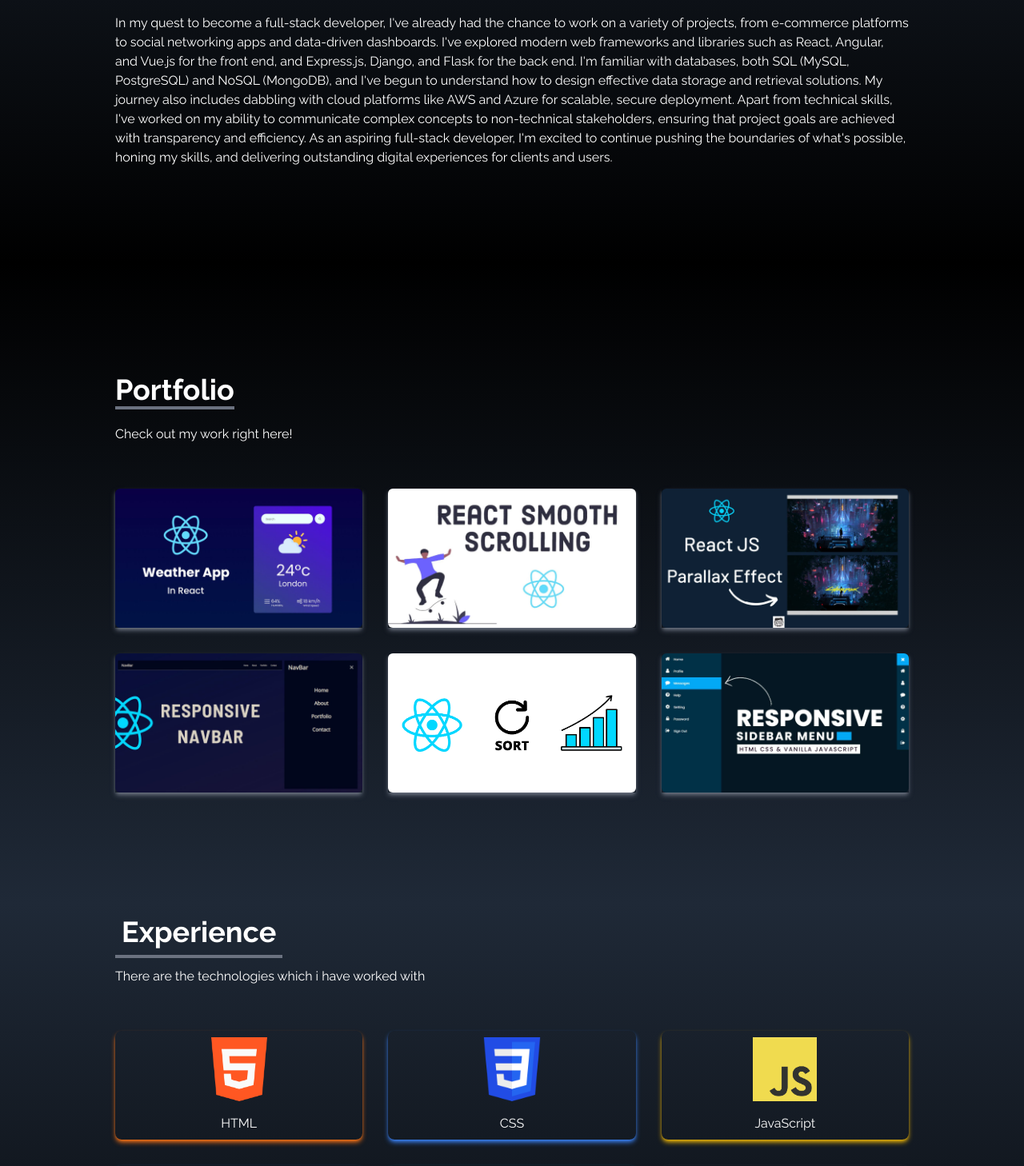
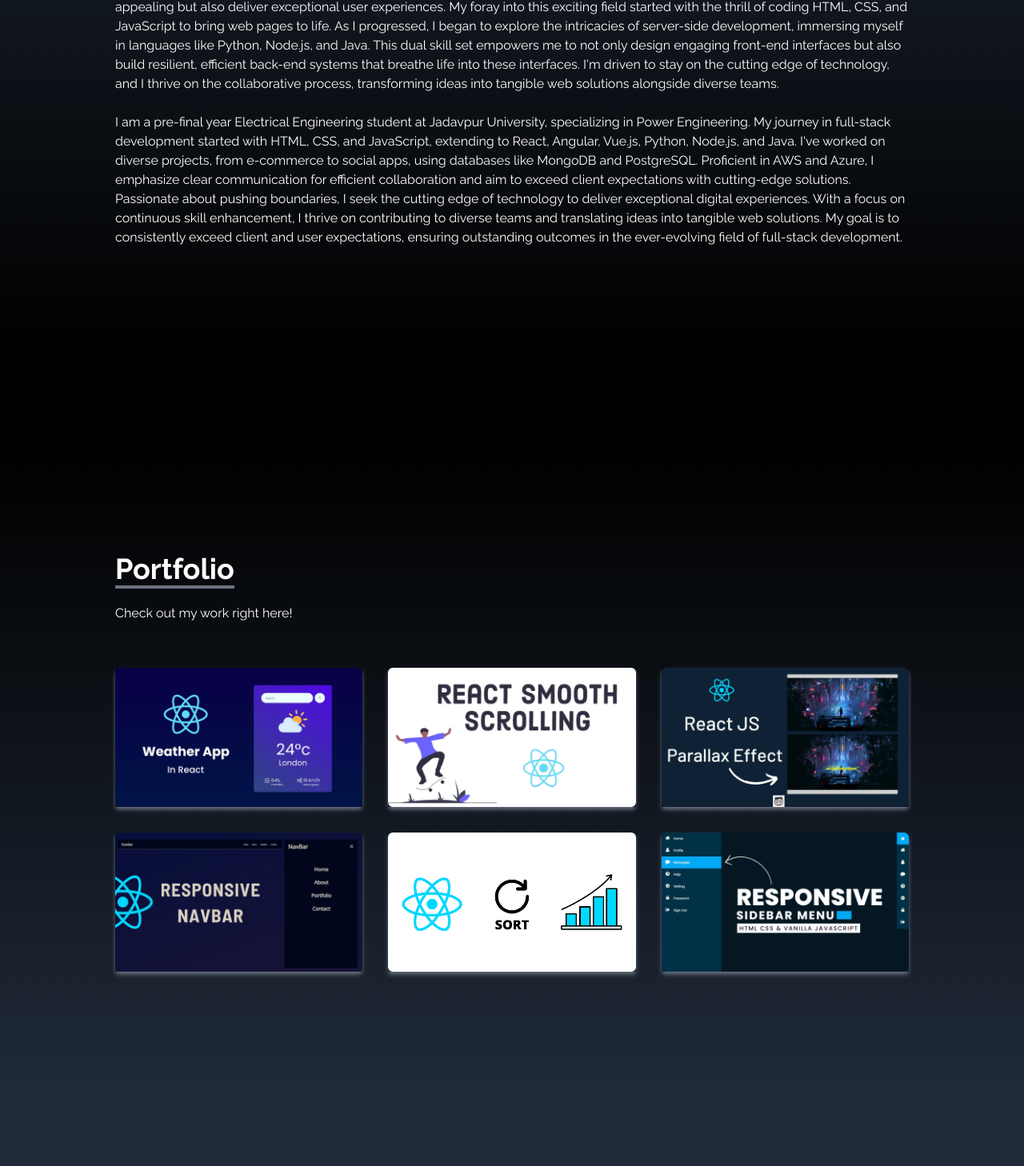
Before and after one commit to tirtha18/Portfolio, a React (Create React App) app: page / in a window 1280 px wide. Shown: the part 1271-2729 px from the top of the page at 80% size. Built offline with nearby package versions, Linux system fonts and the light colour scheme.

Commit message:
ob resposive

```diff
--- a/src/App.js
+++ b/src/App.js
@@ -5,39 +5,36 @@ import Home from "./components/Home";
 import Navbar from "./components/Navbar";
 import Portfolio1 from "./components/Portfolio";
 import SocialLinksSlider from "./components/SocialLinksSlider";
-import React, { useState, useEffect } from 'react';
 function App() {
-  console.log(window.innerHeight);
-  const [isMobile, setIsMobile] = useState(window.innerHeight <= 726);
-  useEffect(() => {
-    const handleResize = () => {
-      setIsMobile(window.innerHeight <= 726);
-    };
-    window.addEventListener('resize', handleResize);
-    return () => {
-      window.removeEventListener('resize', handleResize);
-    };
-  }, []);
-
+  var userAgent = navigator.userAgent;
+  const isMobile=userAgent.match(/iPhone|iPad|Android|Windows Phone/i);
   return (
-    <div className="flex flex-col bg-gray-800">
+    <div className="flex flex-col">
       <Navbar/>
+      <div>
       <Home/>
       {
-        isMobile&&(<div className="h-64 w-screen bg-gray-800"></div>)
+        isMobile?(<div className="h-44 bg-gray-800"></div>):(<div className="h-28 bg-gray-800"></div>)
       }
+      </div>
+      <div>
       <About/>
       {
-        isMobile&&(<div className="h-44 w-screen bg-black"></div>)
+        isMobile?(<div className="h-44 bg-gray-800"></div>):(<div className="h-28 bg-black"></div>)
       }
+      </div>
+      <div>
       <Portfolio1/>
       {
-        isMobile&&(<div className="h-44 w-screen bg-gray-800"></div>)
+        isMobile?(<div className="h-44 bg-gray-800"></div>):(<div className="h-28 bg-gray-800"></div>)
       }
+      </div>
+      <div>
       <Experience/>
       {
-        isMobile&&(<div className="h-44 w-screen bg-black"></div>)
+        isMobile?(<div className="h-44 bg-gray-800"></div>):(<div className="h-28 bg-black"></div>)
       }
+      </div>
       <Contact/>
       <SocialLinksSlider/>
     </div>
--- a/src/components/About.jsx
+++ b/src/components/About.jsx
@@ -12,7 +12,9 @@ export default function About() {
             </p>
             <br />
             <p className="text-white">
-            In my quest to become a full-stack developer, I've already had the chance to work on a variety of projects, from e-commerce platforms to social networking apps and data-driven dashboards. I've explored modern web frameworks and libraries such as React, Angular, and Vue.js for the front end, and Express.js, Django, and Flask for the back end. I'm familiar with databases, both SQL (MySQL, PostgreSQL) and NoSQL (MongoDB), and I've begun to understand how to design effective data storage and retrieval solutions. My journey also includes dabbling with cloud platforms like AWS and Azure for scalable, secure deployment. Apart from technical skills, I've worked on my ability to communicate complex concepts to non-technical stakeholders, ensuring that project goals are achieved with transparency and efficiency. As an aspiring full-stack developer, I'm excited to continue pushing the boundaries of what's possible, honing my skills, and delivering outstanding digital experiences for clients and users.
+            I am a pre-final year Electrical Engineering student at Jadavpur University, specializing in Power Engineering. My journey in full-stack development started with HTML, CSS, and JavaScript, extending to React, Angular, Vue.js, Python, Node.js, and Java. I've worked on diverse projects, from e-commerce to social apps, using databases like MongoDB and PostgreSQL. Proficient in AWS and Azure, I emphasize clear communication for efficient collaboration and aim to exceed client expectations with cutting-edge solutions.
+
+Passionate about pushing boundaries, I seek the cutting edge of technology to deliver exceptional digital experiences. With a focus on continuous skill enhancement, I thrive on contributing to diverse teams and translating ideas into tangible web solutions. My goal is to consistently exceed client and user expectations, ensuring outstanding outcomes in the ever-evolving field of full-stack development.
             </p>
         </div>
     </div>
--- a/src/components/Experience.jsx
+++ b/src/components/Experience.jsx
@@ -59,7 +59,7 @@ export default function Experience() {
         <div className="max-w-screen-lg mx-auto p-4 flex flex-col justify-center w-full h-ful text-white">
             <div>
                 <p className="text-4xl font-bold border-b-4 border-gray-500 p-2 inline">Experience</p>
-                <p className="py-6">There are the technologies which i have worked with</p>
+                <p className="py-6">There are the technologies which I have worked with</p>
             </div>
             <div className="w-full grid grid-cols-2 sm:grid-cols-3 gap-8 text-center py-8 px-12 sm:px-0">
                 {
```
